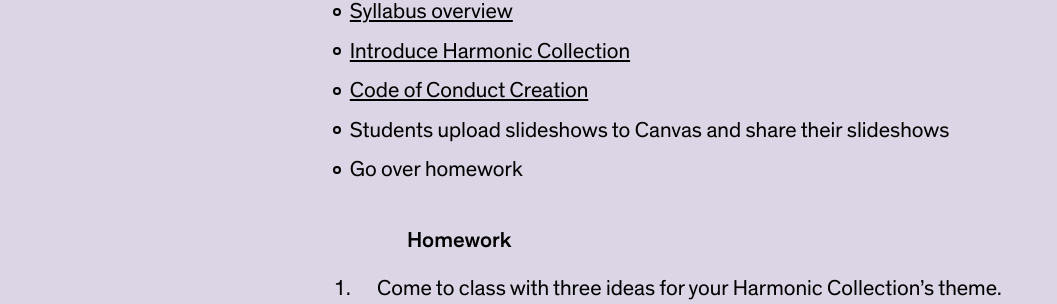
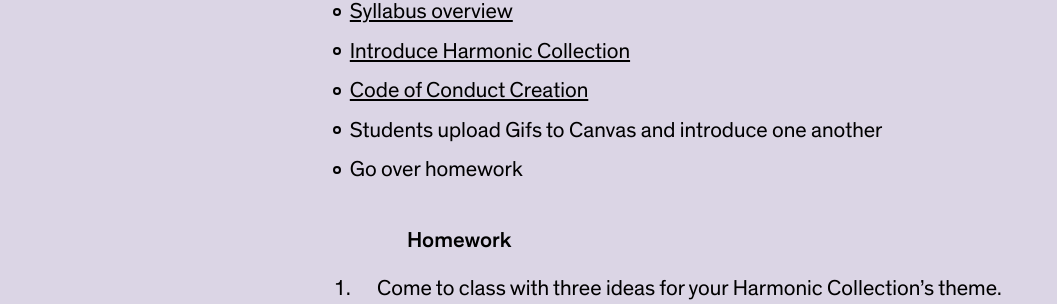
Before and after one commit to nikasimovich/cif22, a Jekyll site: the page built from _agendas/week-1.md, in a window 1280 px wide and 900 px high. Shown: the part 305-609 px from the top of the window, without its empty margins (12-1069 px from the left). Built offline with Jekyll 4.4.1, drawn with Linux system fonts in a browser that asks for light colours.

Commit message:
Add agenda

```diff
--- a/_agendas/week-1.md
+++ b/_agendas/week-1.md
@@ -11,7 +11,7 @@ summary: Intros, Syllabus, Code of Conduct, Student Gif Presentations
 - [Syllabus overview](/syllabus)
 - [Introduce Harmonic Collection](/projects/harmonic-collection)
 - [Code of Conduct Creation](https://paper.dropbox.com/doc/F21-Core-Interaction-1-Code-of-Conduct--BRQjqg9ZzJhM5t5ETNPiRxDvAQ-U7TZMGIuGrpF6EVVfR4c6)
-- Students upload slideshows to Canvas and share their slideshows
+- Students upload Gifs to Canvas and introduce one another
 - Go over homework
 
 ### Homework
```
